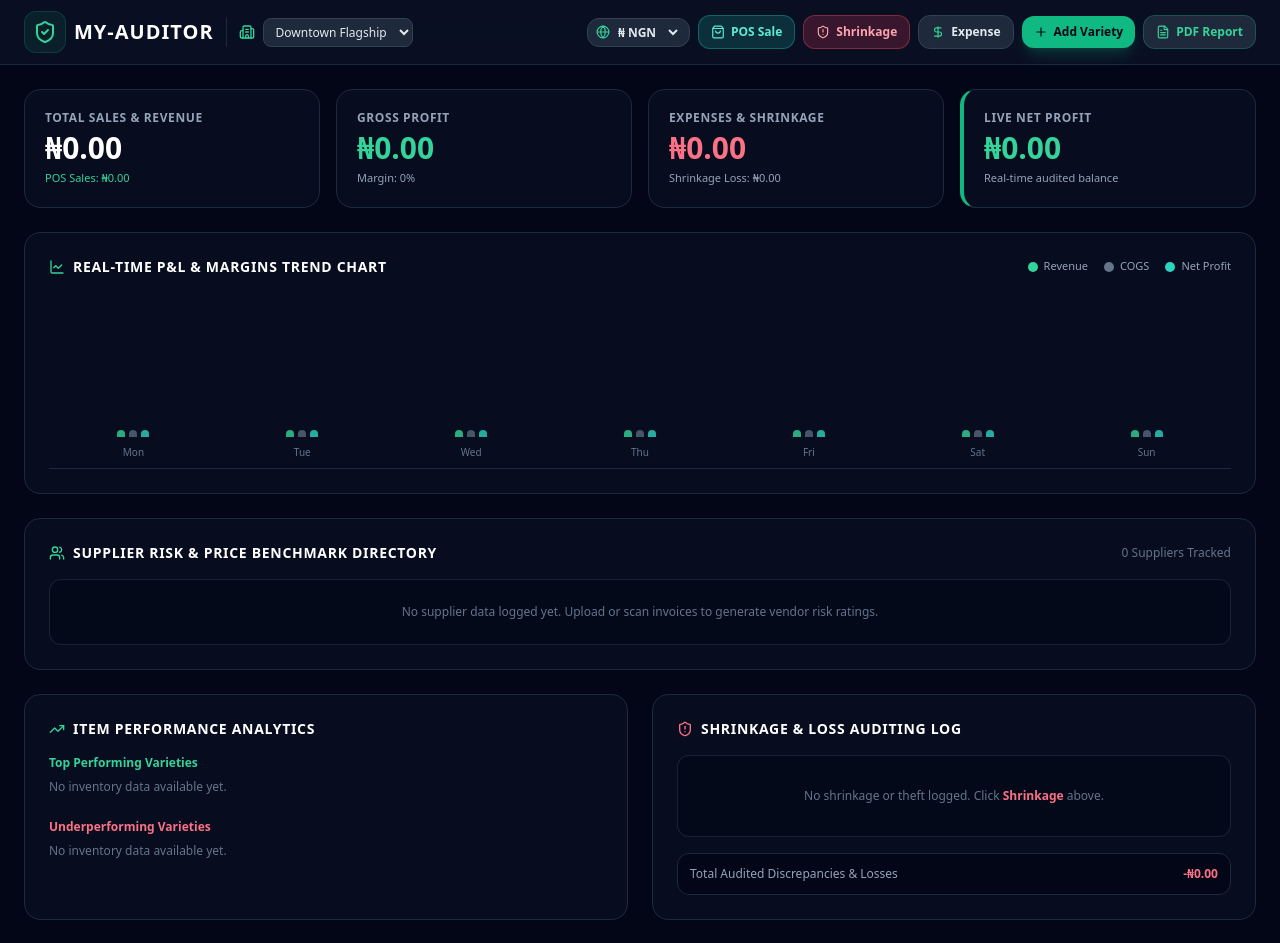
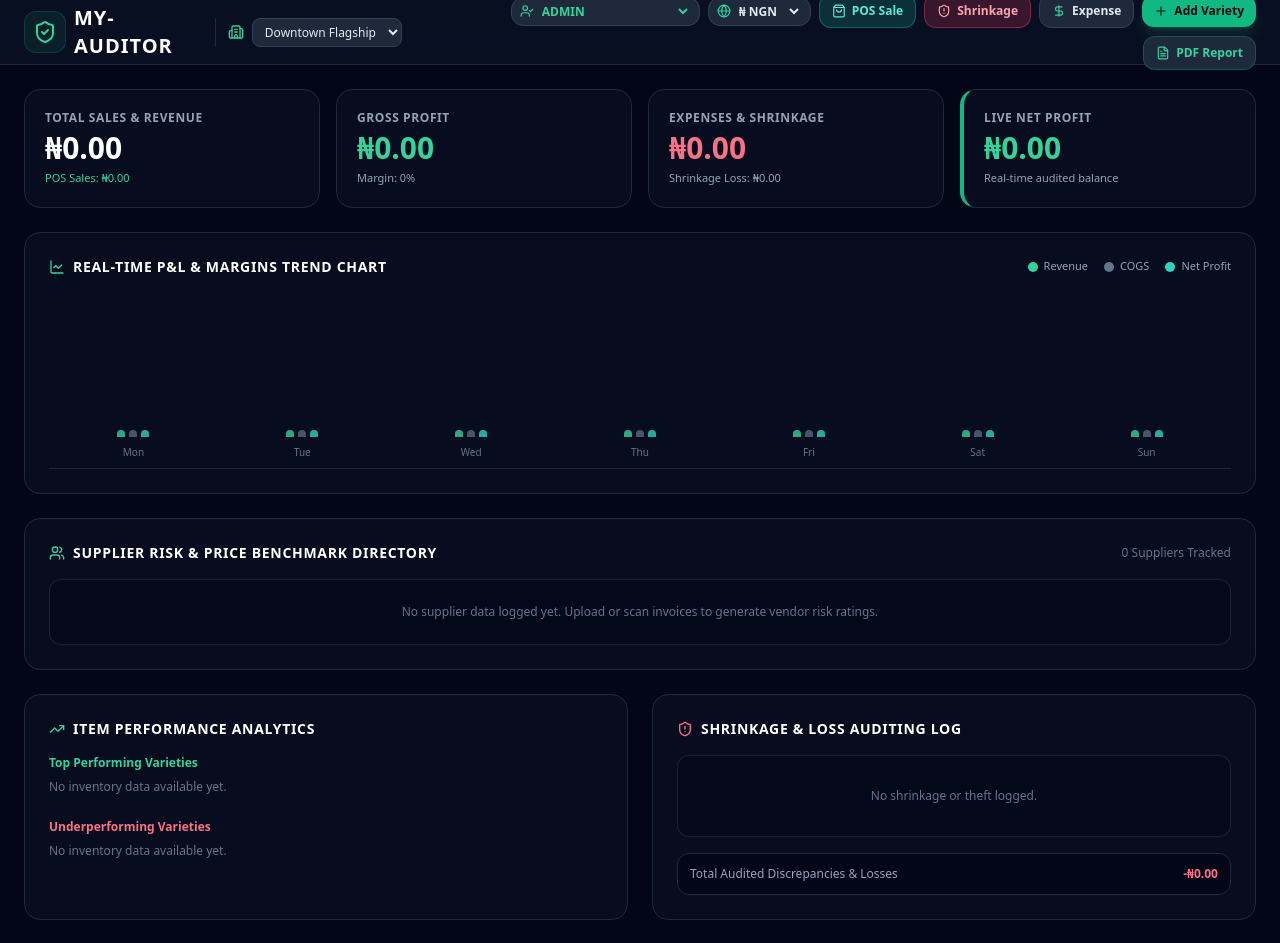
Before and after one commit to SIR-TRUTH/my-auditor-frontend, a Next.js app: page /dashboard in a window 1280 px wide. Shown: the top 943 px of the page. Built offline with nearby package versions, Linux system fonts and the light colour scheme.

Commit message:
Add Multi-User RBAC role selector to header and secure action buttons

```diff
--- a/src/pages/dashboard/index.tsx
+++ b/src/pages/dashboard/index.tsx
@@ -18,7 +18,8 @@ import {
   LineChart,
   ShoppingBag,
   ShieldAlert,
-  Users
+  Users,
+  UserCheck
 } from 'lucide-react';
 import { detectInvoiceAnomalies } from "../../lib/anomalyDetector";
 import { downloadCSV } from "../../lib/reportExporter";
@@ -82,6 +83,7 @@ const CURRENCIES: Record<string, CurrencyOption> = {
 export default function DashboardPage() {
   const [selectedBranch, setSelectedBranch] = useState("Downtown Flagship");
   const [currencyKey, setCurrencyKey] = useState("NGN");
+  const [userRole, setUserRole] = useState<'ADMIN' | 'AUDITOR' | 'INVESTOR'>("ADMIN");
 
   const currentCurrency = CURRENCIES[currencyKey] || CURRENCIES.NGN;
 
@@ -145,7 +147,7 @@ export default function DashboardPage() {
   const totalShrinkageLoss = shrinkageLogs.reduce((sum, s) => sum + s.totalValue, 0);
   const netProfit = grossProfit - totalExpenses - totalShrinkageLoss - anomalyResult.totalDiscrepancyAmount;
 
-  // Supplier Risk Benchmark Calculations
+  // Supplier Risk Directory
   const supplierStats = receipts.reduce((acc, r) => {
     const name = r.store;
     if (!acc[name]) {
@@ -180,6 +182,7 @@ export default function DashboardPage() {
   const maxVal = Math.max(totalRevenue, totalCOGS, Math.abs(netProfit), 100);
 
   const handleSimulatePOSSale = () => {
+    if (userRole === 'INVESTOR') return;
     const allVars = inventoryGroups.flatMap(g => g.varieties);
     if (allVars.length === 0) {
       setPosNotice("Please add items to your inventory catalog first before running POS sales simulation!");
@@ -207,6 +210,7 @@ export default function DashboardPage() {
   };
 
   const handleFileUpload = (e?: React.ChangeEvent<HTMLInputElement>) => {
+    if (userRole === 'INVESTOR') return;
     setIsProcessingUpload(true);
     setUploadSuccessMsg("");
 
@@ -234,7 +238,7 @@ export default function DashboardPage() {
 
   const handleAddVarietySubmit = (e: React.FormEvent) => {
     e.preventDefault();
-    if (!newVarietyName) return;
+    if (!newVarietyName || userRole === 'INVESTOR') return;
 
     const newVar: ProductVariety = {
       id: `var-${Date.now()}`,
@@ -264,6 +268,7 @@ export default function DashboardPage() {
 
   const handleAddExpenseSubmit = (e: React.FormEvent) => {
     e.preventDefault();
+    if (userRole === 'INVESTOR') return;
     const newExp: ExpenseItem = {
       id: `exp-${Date.now()}`,
       category: expenseCat,
@@ -276,6 +281,7 @@ export default function DashboardPage() {
 
   const handleAddShrinkageSubmit = (e: React.FormEvent) => {
     e.preventDefault();
+    if (userRole === 'INVESTOR') return;
     const newShrink: ShrinkageItem = {
       id: `shrink-${Date.now()}`,
       itemName: shrinkName,
@@ -289,6 +295,7 @@ export default function DashboardPage() {
   };
 
   const handleDeleteVariety = (groupId: string, varietyId: string) => {
+    if (userRole === 'INVESTOR') return;
     setInventoryGroups(prev =>
       prev.map(g => g.id === groupId ? {
         ...g,
@@ -297,19 +304,6 @@ export default function DashboardPage() {
     );
   };
 
-  const handleExport = () => {
-    downloadCSV({
-      businessName: "Apex Retail Corp",
-      branchName: selectedBranch,
-      dateGenerated: new Date().toLocaleDateString(),
-      totalReceipts: receipts.length,
-      totalUnits: inventoryGroups.reduce((s, g) => s + g.varieties.reduce((vs, v) => vs + v.qty, 0), 0),
-      totalDiscrepancies: receipts.filter(r => r.status === 'Discrepancy').length,
-      discrepancyAmount: anomalyResult.totalDiscrepancyAmount
-    });
-  };
-
-  // PDF Executive Report Generator (Print Window)
   const handleExportPDF = () => {
     const printWindow = window.open('', '_blank');
     if (!printWindow) return;
@@ -334,7 +328,7 @@ export default function DashboardPage() {
         <body>
           <h1>MY-AUDITOR Executive Audit Summary</h1>
           <div class="meta">
-            <strong>Branch:</strong> ${selectedBranch} | <strong>Date:</strong> ${new Date().toLocaleDateString()} | <strong>Currency:</strong> ${currentCurrency.code}
+            <strong>Branch:</strong> ${selectedBranch} | <strong>Role Mode:</strong> ${userRole} | <strong>Date:</strong> ${new Date().toLocaleDateString()}
           </div>
 
           <div class="grid">
@@ -392,6 +386,20 @@ export default function DashboardPage() {
           </div>
 
           <div className="flex items-center flex-wrap justify-end gap-2 w-full sm:w-auto">
+            {/* Multi-User RBAC Switcher */}
+            <div className="flex items-center gap-1 bg-slate-800 border border-slate-700 rounded-xl px-2 py-1">
+              <UserCheck className="w-3.5 h-3.5 text-emerald-400" />
+              <select
+                value={userRole}
+                onChange={(e) => setUserRole(e.target.value as any)}
+                className="bg-transparent text-xs text-emerald-400 focus:outline-none cursor-pointer font-bold"
+              >
+                <option value="ADMIN" className="bg-slate-900 text-white">ADMIN</option>
+                <option value="AUDITOR" className="bg-slate-900 text-white">AUDITOR</option>
+                <option value="INVESTOR" className="bg-slate-900 text-white">INVESTOR (Read-Only)</option>
+              </select>
+            </div>
+
             {/* Currency Switcher */}
             <div className="flex items-center gap-1 bg-slate-800 border border-slate-700 rounded-xl px-2 py-1">
               <Globe className="w-3.5 h-3.5 text-emerald-400" />
@@ -408,6 +416,8 @@ export default function DashboardPage() {
               </select>
             </div>
 
+            {userRole !== 'INVESTOR' && (
+              <>
                 <button
                   type="button"
                   onClick={handleSimulatePOSSale}
@@ -432,6 +442,7 @@ export default function DashboardPage() {
                   <DollarSign className="w-3.5 h-3.5 text-emerald-400" /> Expense
                 </button>
 
+                {userRole === 'ADMIN' && (
                   <button
                     type="button"
                     onClick={() => setShowAddModal(true)}
@@ -439,6 +450,9 @@ export default function DashboardPage() {
                   >
                     <Plus className="w-3.5 h-3.5" /> Add Variety
                   </button>
+                )}
+              </>
+            )}
 
             <button
               type="button"
@@ -638,7 +652,7 @@ export default function DashboardPage() {
 
             {shrinkageLogs.length === 0 ? (
               <div className="text-center py-8 bg-slate-950/50 rounded-xl border border-slate-800/80">
-                <p className="text-xs text-slate-500">No shrinkage or theft logged. Click <span className="text-rose-400 font-bold">Shrinkage</span> above.</p>
+                <p className="text-xs text-slate-500">No shrinkage or theft logged.</p>
               </div>
             ) : (
               <div className="space-y-2 max-h-56 overflow-y-auto">
@@ -662,6 +676,7 @@ export default function DashboardPage() {
         </div>
 
         {/* Upload Zone */}
+        {userRole !== 'INVESTOR' && (
           <div className="bg-slate-900/40 border border-slate-800 p-6 sm:p-8 rounded-2xl relative overflow-hidden">
             <div className="flex flex-col sm:flex-row items-start sm:items-center justify-between gap-4 mb-6">
               <div>
@@ -716,6 +731,7 @@ export default function DashboardPage() {
               </div>
             )}
           </div>
+        )}
 
         {/* Live Inventory Table */}
         <div className="bg-slate-900/40 border border-slate-800 p-5 sm:p-6 rounded-2xl">
@@ -726,7 +742,7 @@ export default function DashboardPage() {
 
           {inventoryGroups.length === 0 ? (
             <div className="text-center py-8 bg-slate-950/50 rounded-xl border border-slate-800/80">
-              <p className="text-xs text-slate-500">No products in store catalog. Click <span className="text-emerald-400 font-bold">+ Add Variety</span> to add inventory.</p>
+              <p className="text-xs text-slate-500">No products in store catalog.</p>
             </div>
           ) : (
             <div className="space-y-4">
@@ -742,7 +758,7 @@ export default function DashboardPage() {
                           <th className="pb-2">Stock Qty</th>
                           <th className="pb-2">Cost Price</th>
                           <th className="pb-2">Selling Price</th>
-                          <th className="pb-2 text-right">Action</th>
+                          {userRole === 'ADMIN' && <th className="pb-2 text-right">Action</th>}
                         </tr>
                       </thead>
                       <tbody className="divide-y divide-slate-900">
@@ -753,6 +769,7 @@ export default function DashboardPage() {
                             <td className="py-2.5 text-emerald-400 font-bold">{v.qty}</td>
                             <td className="py-2.5">{formatCurrency(v.costPrice)}</td>
                             <td className="py-2.5">{formatCurrency(v.sellingPrice)}</td>
+                            {userRole === 'ADMIN' && (
                               <td className="py-2.5 text-right">
                                 <button
                                   type="button"
@@ -763,6 +780,7 @@ export default function DashboardPage() {
                                   <Trash2 className="w-4 h-4" />
                                 </button>
                               </td>
+                            )}
                           </tr>
                         ))}
                       </tbody>
@@ -777,7 +795,7 @@ export default function DashboardPage() {
       </main>
 
       {/* Modals */}
-      {showAddModal && (
+      {showAddModal && userRole === 'ADMIN' && (
         <div className="fixed inset-0 bg-slate-950/80 backdrop-blur-sm flex items-center justify-center p-4 z-50">
           <div className="bg-slate-900 border border-slate-800 p-6 rounded-2xl max-w-md w-full shadow-2xl relative">
             <button
@@ -863,7 +881,7 @@ export default function DashboardPage() {
         </div>
       )}
 
-      {showExpenseModal && (
+      {showExpenseModal && userRole !== 'INVESTOR' && (
         <div className="fixed inset-0 bg-slate-950/80 backdrop-blur-sm flex items-center justify-center p-4 z-50">
           <div className="bg-slate-900 border border-slate-800 p-6 rounded-2xl max-w-sm w-full shadow-2xl relative">
             <button
@@ -919,7 +937,7 @@ export default function DashboardPage() {
         </div>
       )}
 
-      {showShrinkageModal && (
+      {showShrinkageModal && userRole !== 'INVESTOR' && (
         <div className="fixed inset-0 bg-slate-950/80 backdrop-blur-sm flex items-center justify-center p-4 z-50">
           <div className="bg-slate-900 border border-slate-800 p-6 rounded-2xl max-w-sm w-full shadow-2xl relative">
             <button
```
Lines whose indentation alone changed are shown as unchanged.
